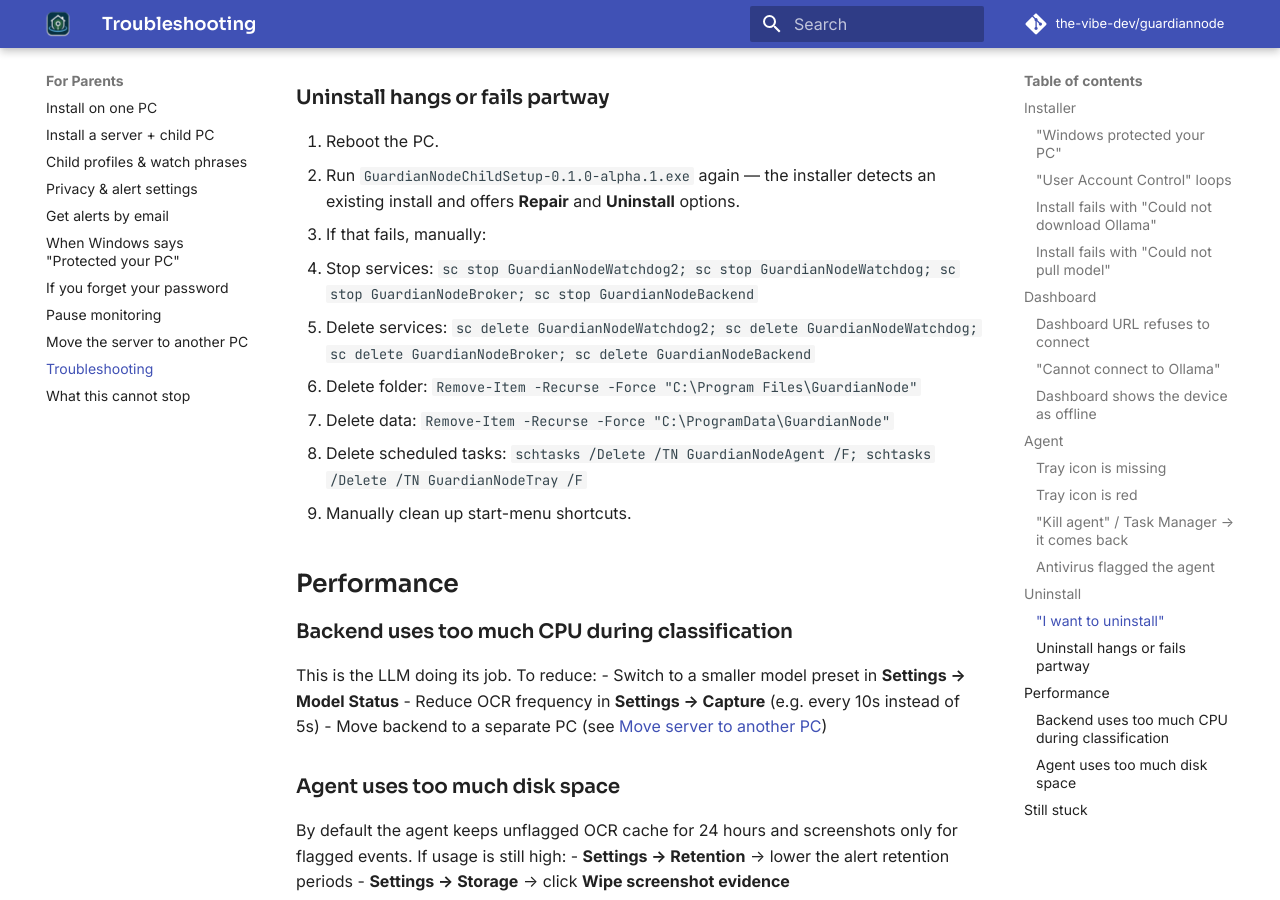
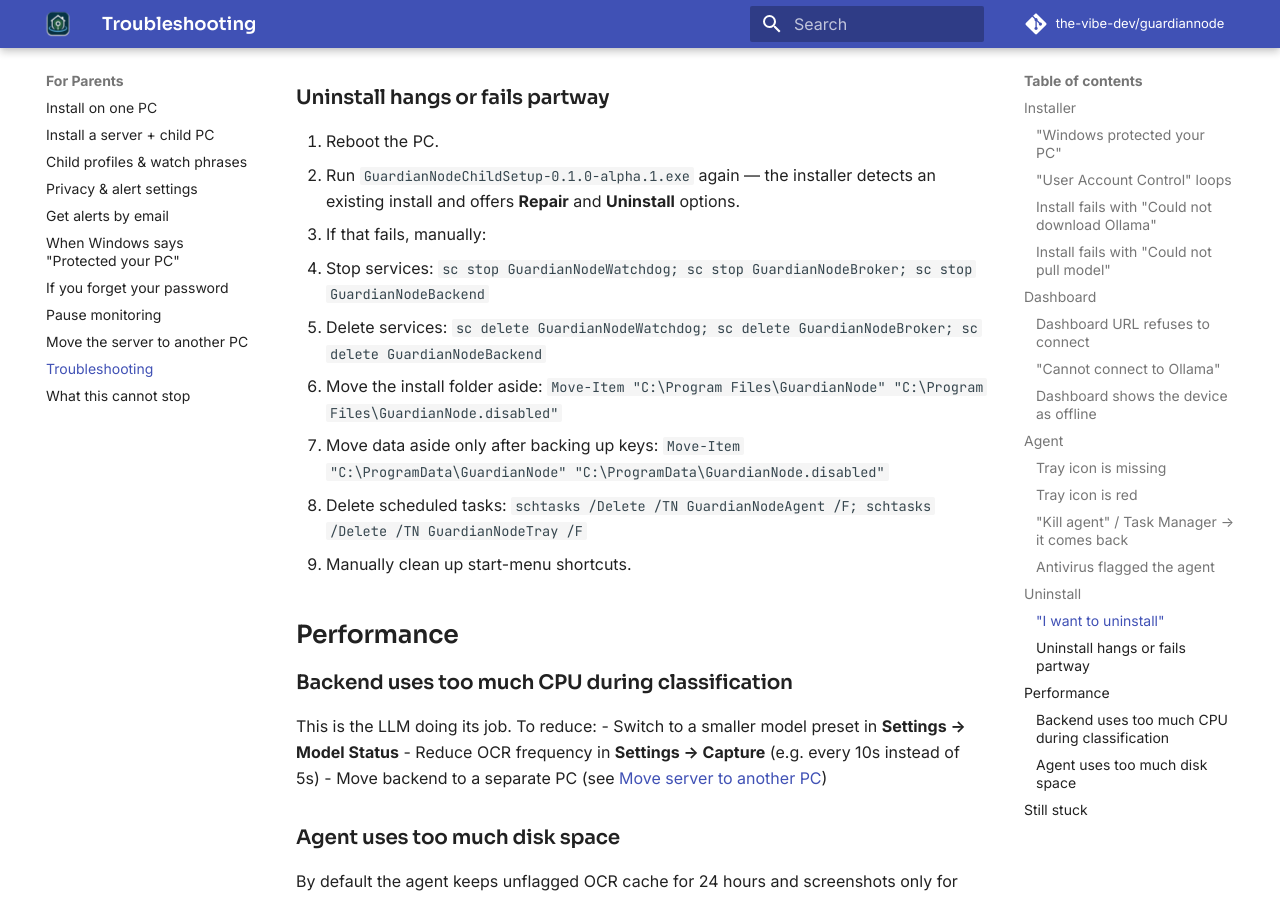
Before and after one commit to the-vibe-dev/guardiannode, an MkDocs documentation site: the page built from docs/PARENT_GUIDES/troubleshooting.md, in a window 1280 px wide and 900 px high, scrolled down 2551 px. Built offline with MkDocs 1.6.1 and Material for MkDocs 9.7.7, drawn with Linux system fonts in a browser that asks for light colours; comment, search, counter and statistics services are not loaded.

Commit message:
Fix Windows watchdog duplication and GPU fallback

```diff
--- a/docs/PARENT_GUIDES/troubleshooting.md
+++ b/docs/PARENT_GUIDES/troubleshooting.md
@@ -74,10 +74,10 @@
 1. Reboot the PC.
 2. Run `GuardianNodeChildSetup-0.1.0-alpha.1.exe` again — the installer detects an existing install and offers **Repair** and **Uninstall** options.
 3. If that fails, manually:
-   - Stop services: `sc stop GuardianNodeWatchdog2; sc stop GuardianNodeWatchdog; sc stop GuardianNodeBroker; sc stop GuardianNodeBackend`
-   - Delete services: `sc delete GuardianNodeWatchdog2; sc delete GuardianNodeWatchdog; sc delete GuardianNodeBroker; sc delete GuardianNodeBackend`
-   - Delete folder: `Remove-Item -Recurse -Force "C:\Program Files\GuardianNode"`
-   - Delete data: `Remove-Item -Recurse -Force "C:\ProgramData\GuardianNode"`
+   - Stop services: `sc stop GuardianNodeWatchdog; sc stop GuardianNodeBroker; sc stop GuardianNodeBackend`
+   - Delete services: `sc delete GuardianNodeWatchdog; sc delete GuardianNodeBroker; sc delete GuardianNodeBackend`
+   - Move the install folder aside: `Move-Item "C:\Program Files\GuardianNode" "C:\Program Files\GuardianNode.disabled"`
+   - Move data aside only after backing up keys: `Move-Item "C:\ProgramData\GuardianNode" "C:\ProgramData\GuardianNode.disabled"`
    - Delete scheduled tasks: `schtasks /Delete /TN GuardianNodeAgent /F; schtasks /Delete /TN GuardianNodeTray /F`
    - Manually clean up start-menu shortcuts.
 
```
Also changed, not shown: docs/INSTALLER_ARCHITECTURE.md (+1 -2 lines), 8 other files.
